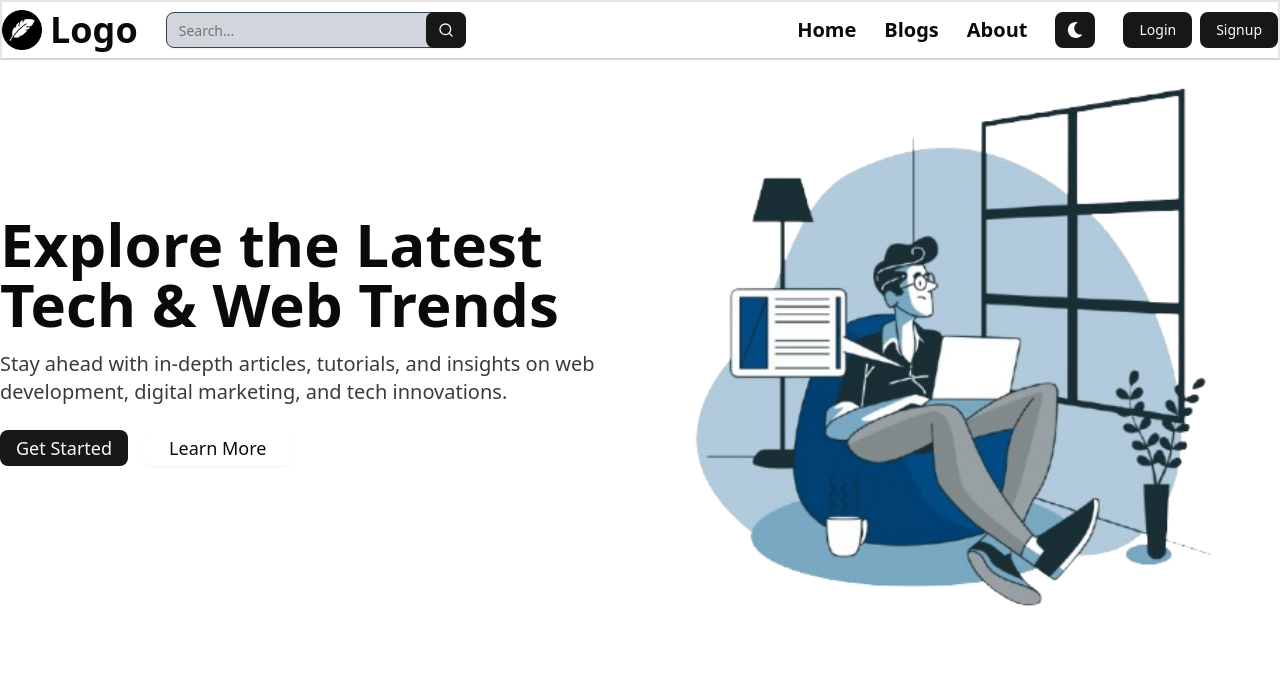
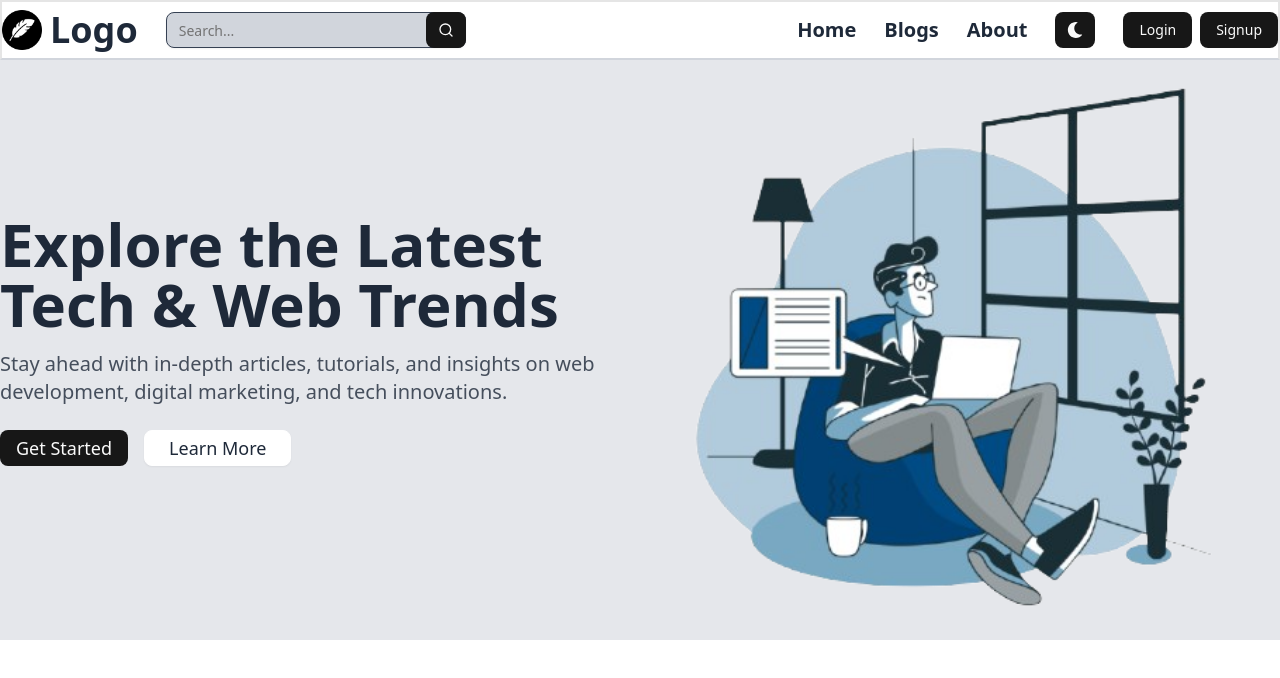
Before and after one commit to wmtutul/MERN-Full-Stack-Blog-Application, a React app in the folder frontend/: page / in a window 1280 px wide. Shown: the top 678 px of the page. Built offline with nearby package versions, Linux system fonts and the light colour scheme; the HTML template or start-up script is replaced by a standard one.

Commit message:
Theme change

```diff
--- a/frontend/src/components/Navbar.jsx
+++ b/frontend/src/components/Navbar.jsx
@@ -4,15 +4,18 @@
 import { Input } from './ui/input'
 import { Button } from './ui/button'
 import { Search } from 'lucide-react'
-import { FaMoon } from 'react-icons/fa'
+import { FaMoon, FaSun } from 'react-icons/fa'
 import { Avatar, AvatarFallback, AvatarImage } from './ui/avatar'
-import { useSelector } from 'react-redux'
+import { useDispatch, useSelector } from 'react-redux'
+import { toggleTheme } from '../redux/themeSlice'
 
 const Navbar = () => {
 
   // const user = false
   // const user = true
-  const {user} = useSelector(store=>store.auth)
+  const {user} = useSelector(store=>store.auth);
+  const {theme} = useSelector(store => store.theme)
+  const dispatch = useDispatch();
 
   return (
     <div className='py-2 fixed w-full dark:bg-gray-800 dark:border-b-gray-600 border-b-gray-300 border-2 bg-white z-50'>
@@ -42,7 +45,11 @@
             <Link to={'/about'}><li>About</li></Link>
           </ul>
           <div className='flex'>
-            <Button><FaMoon /></Button>
+            <Button onClick={()=>dispatch(toggleTheme())}>
+              {
+                theme === 'light' ? <FaMoon /> : <FaSun/>
+              }
+            </Button>
             {
               user ? <div className='ml-7 flex gap-3 items-center'>
                 <Avatar>
--- /dev/null
+++ b/frontend/src/components/ThemeProvider.jsx
@@ -0,0 +1,15 @@
+import { useSelector } from "react-redux"
+
+
+const ThemeProvider = ({children}) => {
+    const {theme} = useSelector(state => state.theme)
+  return (
+    <div className={theme}>
+        <div className="bg-gray-200 text-gray-800 dark:text-gray-200 dark:bg-[rgb(16,23,42)]">
+            {children}
+        </div>
+    </div>
+  )
+}
+
+export default ThemeProvider
--- a/frontend/src/main.jsx
+++ b/frontend/src/main.jsx
@@ -5,11 +5,14 @@
 import { Provider } from 'react-redux'
 import store from './redux/store.js'
 import { Toaster } from './components/ui/sonner'
+import ThemeProvider from './components/ThemeProvider'
 
 createRoot(document.getElementById('root')).render(
   <StrictMode>
     <Provider store={store}>
-      <App />
+      <ThemeProvider>
+        <App />
+      </ThemeProvider>
       <Toaster/>
     </Provider>
   </StrictMode>
--- a/frontend/src/redux/store.js
+++ b/frontend/src/redux/store.js
@@ -1,9 +1,11 @@
 import { configureStore } from "@reduxjs/toolkit";
 import authSlice from "./authSlice"
+import themeSlice from "./themeSlice"
 
 const store = configureStore({
     reducer: {
-        auth: authSlice
+        auth: authSlice,
+        theme: themeSlice
     }
 })
 
--- /dev/null
+++ b/frontend/src/redux/themeSlice.js
@@ -0,0 +1,19 @@
+import { createSlice } from "@reduxjs/toolkit";
+
+const initialState = {
+    theme: 'light'
+}
+
+const themeSlice = createSlice({
+    name: "theme",
+    initialState,
+    reducers: {
+        //actions
+        toggleTheme: (state) => {
+            state.theme= state.theme === 'light' ? 'dark' : 'light'
+        }
+    }
+})
+
+export const {toggleTheme} = themeSlice.actions;
+export default themeSlice.reducer;
```
